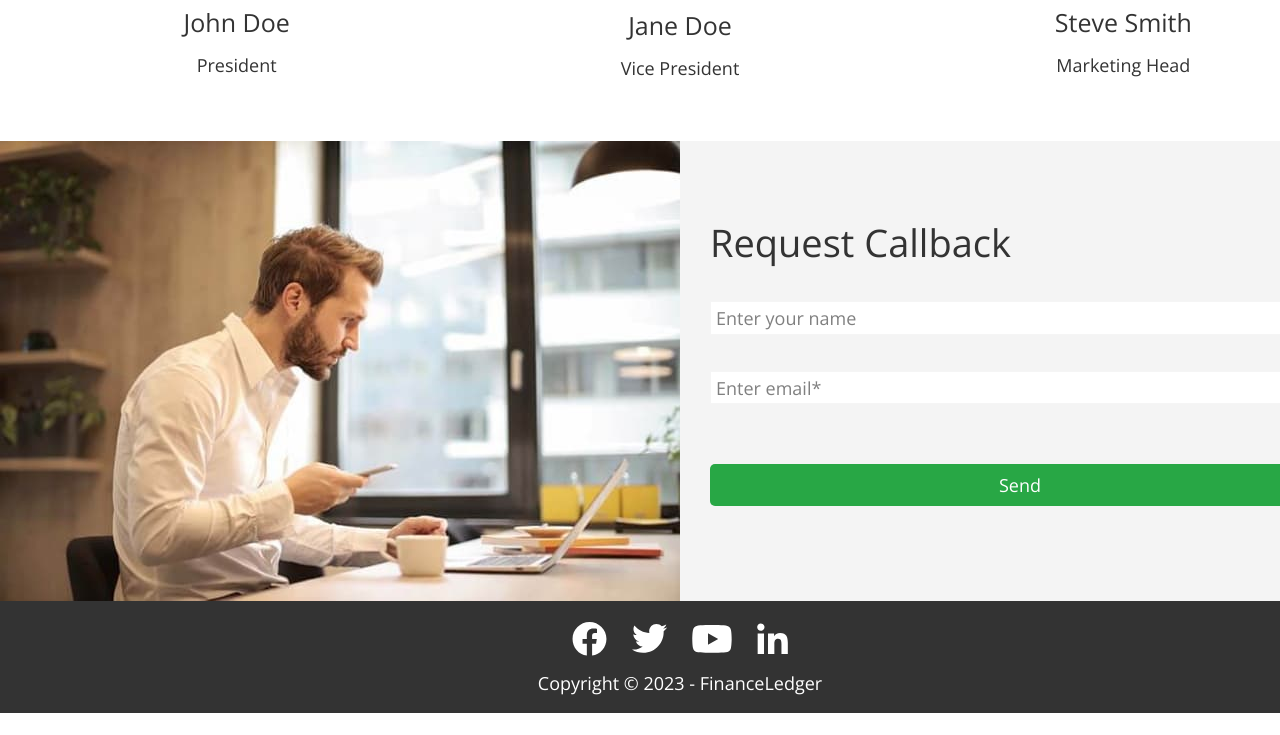
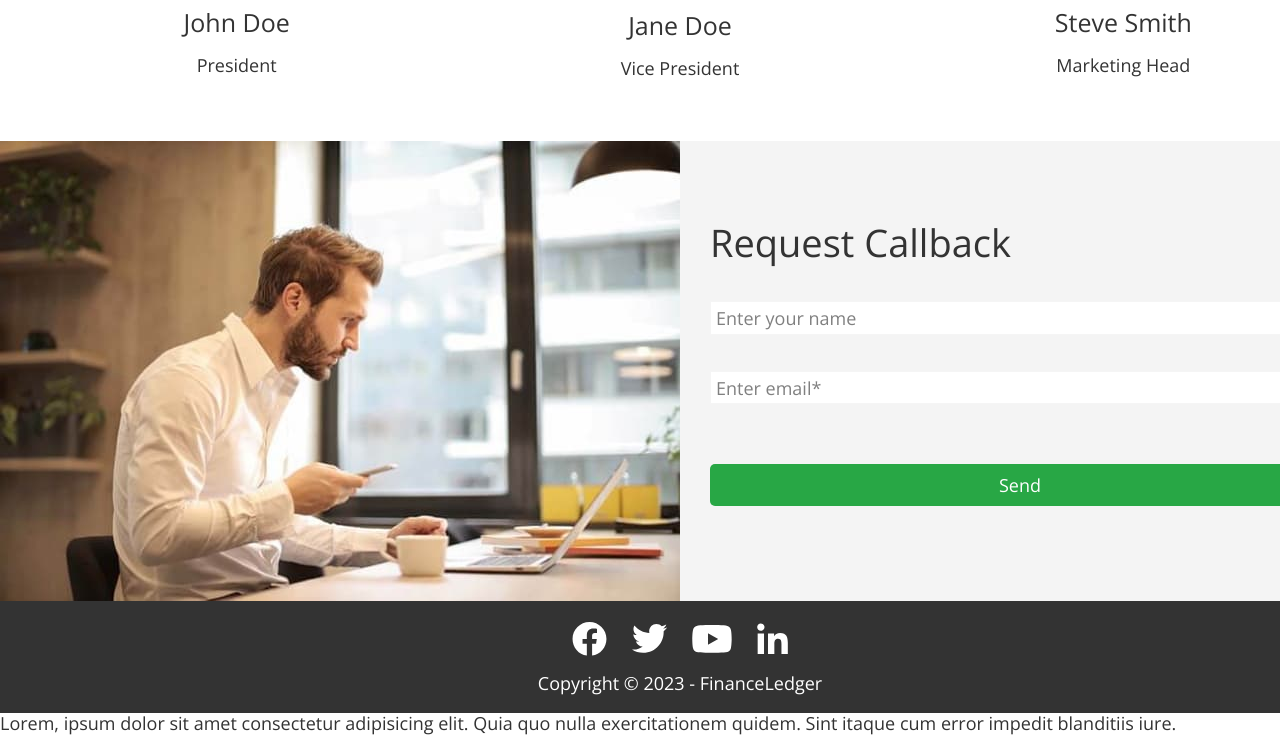
Before and after one commit to YanLozovskyi/fson-79-anonymous, a plain HTML site: page index.html in a window 1280 px wide. Shown: the part 3289-4024 px from the top of the page. Before the commit the page ends 4002 px from the top, so only its background shows below. Drawn offline with nearby package versions, Linux system fonts and the light colour scheme.

Commit message:
add conflict

```diff
--- a/index.html
+++ b/index.html
@@ -432,5 +432,11 @@
         <p class="footer-text">Copyright © 2023 - FinanceLedger</p>
       </div>
     </footer>
+    <section>
+      <p>
+        Lorem, ipsum dolor sit amet consectetur adipisicing elit. Quia quo nulla
+        exercitationem quidem. Sint itaque cum error impedit blanditiis iure.
+      </p>
+    </section>
   </body>
 </html>
```
